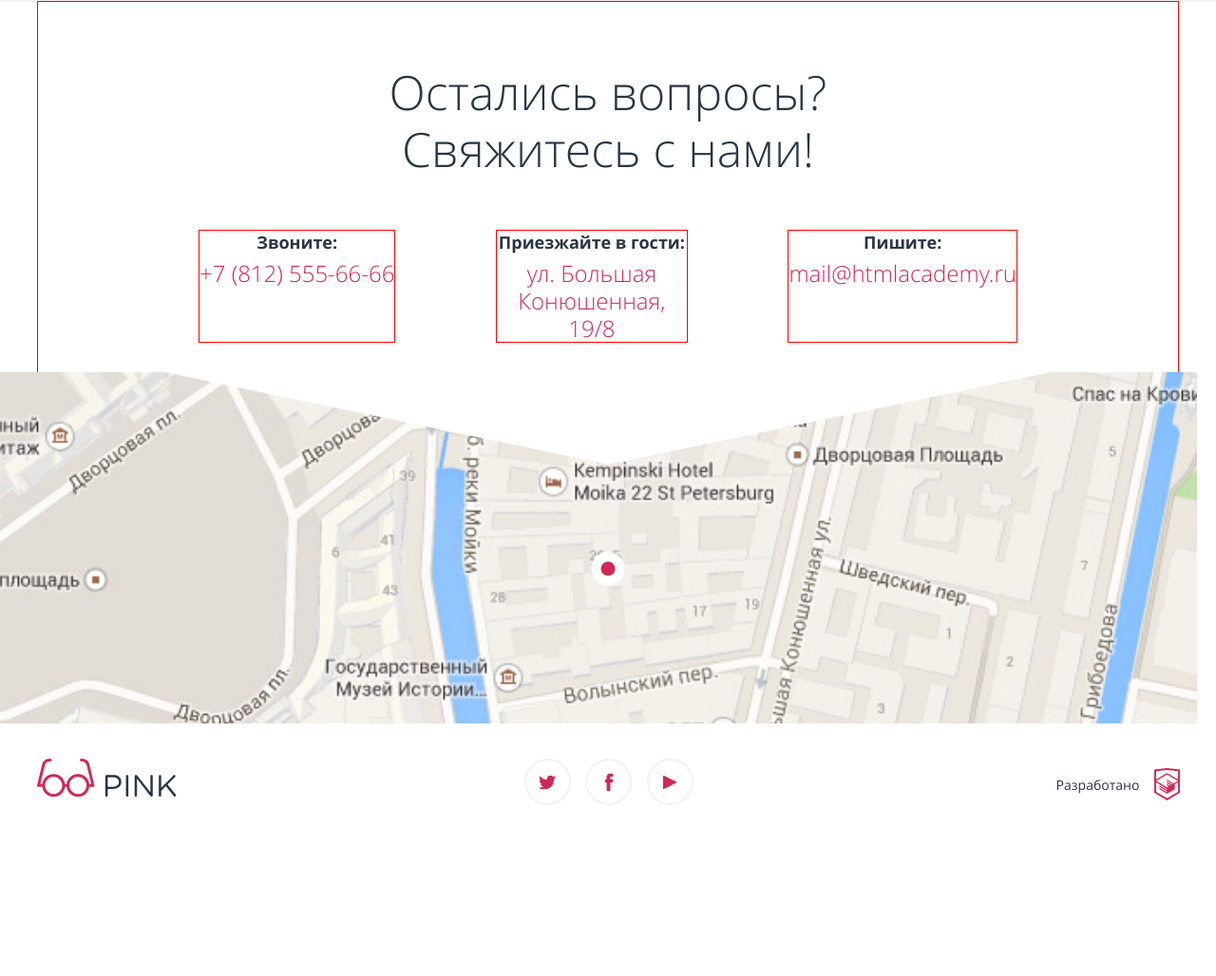
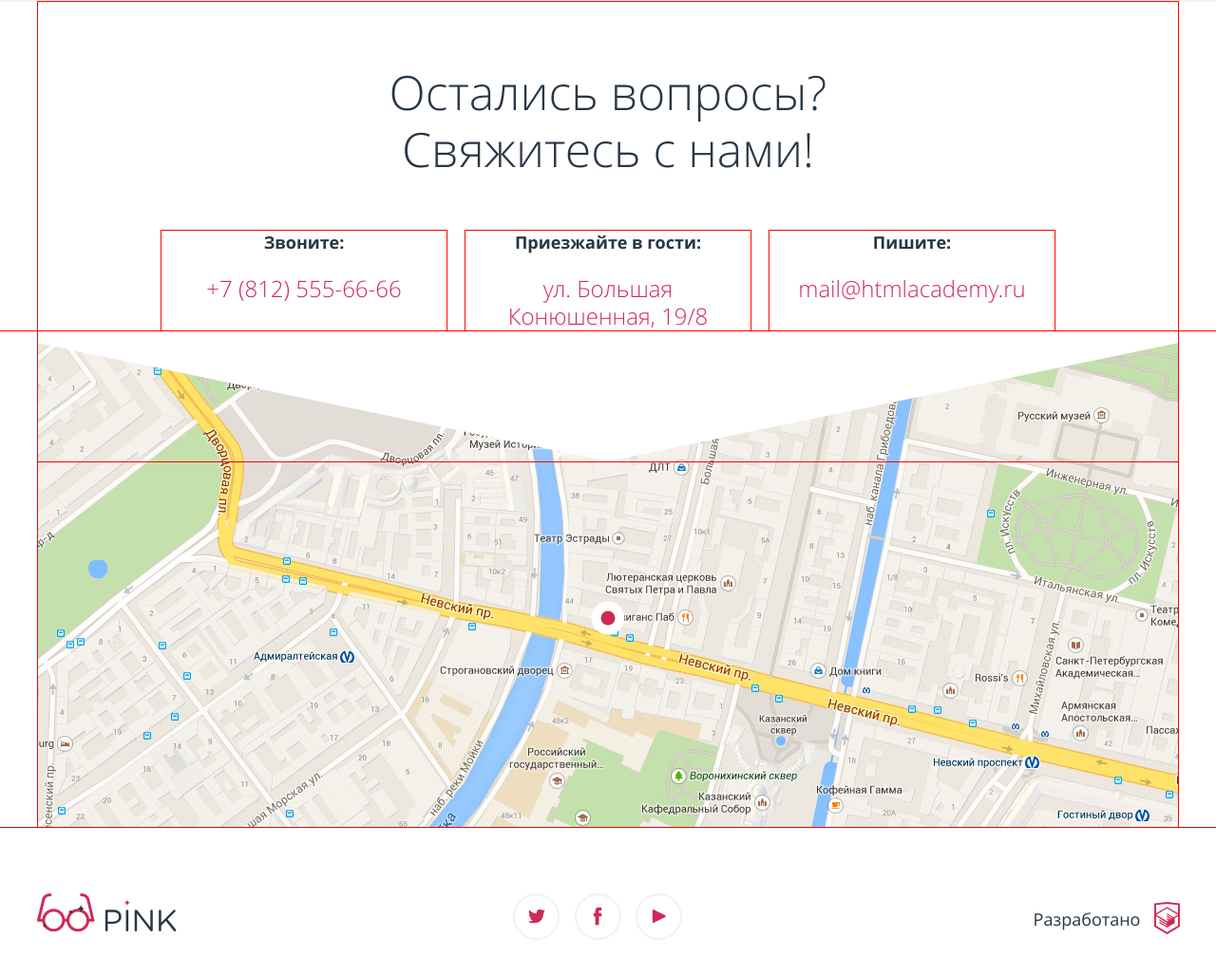
Before and after one commit to slayerjk/htmlacademy-pink, a website: page app/index.html in a window 1280 px wide. Shown: the part 3151-4179 px from the top of the page at 95% size. Before the commit the page ends 4038 px from the top, so only its background shows below. Drawn offline with nearby package versions, Linux system fonts and the light colour scheme; files that its build step writes are made by us from their sources; files whose address does not match are found by name.

Commit message:
Work on index desktop - footer last.

```diff
--- a/app/index.html
+++ b/app/index.html
@@ -386,22 +386,45 @@
     </div>
     <div class="map">
       <div class="map__wrapper wrapper-global">
-        <div class="map__decor"></div>
-        <a href="https://www.google.kz/maps/search/%D1%83%D0%BB.+%D0%91%D0%BE%D0%BB%D1%8C%D1%88%D0%B0%D1%8F+%D0%9A%D0%BE%D0%BD%D1%8E%D1%88%D0%B5%D0%BD%D0%BD%D0%B0%D1%8F,+19%2F8/@59.9375847,30.3201202,16.5z?hl=ru" class="map__link">
-          <!--
-           <picture>
-            <img class="map__img" src="img/bg-map-mobile.png" width="320" height="645" srcset="img/bg-map-mobile@2x.png 2x" alt="map">
-          </picture>
-          -->
-        </a>
+        <div class="map__wrapper-inner wrapper-inner-global">
+          <div class="map__decor"></div>
+        </div>
+        <a href="https://www.google.kz/maps/search/%D1%83%D0%BB.+%D0%91%D0%BE%D0%BB%D1%8C%D1%88%D0%B0%D1%8F+%D0%9A%D0%BE%D0%BD%D1%8E%D1%88%D0%B5%D0%BD%D0%BD%D0%B0%D1%8F,+19%2F8/@59.9375847,30.3201202,16.5z?hl=ru" class="map__link"></a>
       </div>
     </div>
   </section>
 
   <footer class="page-footer page-footer--index">
     <div class="page-footer__wrapper wrapper-global">
-      <div class="page-footer__inner-wrapper">
-        <a href="index.html" class="page-footer__logo-link">
+      <div class="page-footer__inner-wrapper wrapper-inner-global">
+        <a class="page-footer__logo-link">
+          <svg version="1.1" id="Layer_2" xmlns="http://www.w3.org/2000/svg" xmlns:xlink="http://www.w3.org/1999/xlink" x="0px" y="0px" width="146.3px" height="40.375px" viewBox="0 0 146.3 40.375" enable-background="new 0 0 146.3 40.375" xml:space="preserve">
+  <g>
+    <path class="page-footer__logo--pink-text" fill="#283645" d="M71.874,18.661c0-0.708,0.58-1.288,1.256-1.288h7.18c5.087,0,8.436,2.704,8.436,7.146v0.063 c0,4.86-4.057,7.373-8.854,7.373h-5.475v6.825c0,0.708-0.58,1.287-1.289,1.287c-0.676,0-1.256-0.58-1.256-1.287L71.874,18.661 L71.874,18.661z M79.988,29.641c3.734,0,6.182-1.996,6.182-4.959v-0.062c0-3.221-2.414-4.894-6.053-4.894h-5.699v9.917h5.57V29.641 z"/>
+    <path class="page-footer__logo--pink-text" fill="#283645" d="M93.603,18.5c0-0.708,0.579-1.288,1.255-1.288c0.709,0,1.288,0.58,1.288,1.288v20.283 c0,0.708-0.579,1.287-1.288,1.287c-0.676,0-1.255-0.579-1.255-1.287V18.5z"/>
+    <path class="page-footer__logo--pink-text" fill="#283645" d="M102.744,18.532c0-0.676,0.58-1.256,1.256-1.256h0.354c0.58,0,0.935,0.29,1.288,0.74l13.684,17.45V18.468 c0-0.676,0.547-1.256,1.256-1.256c0.676,0,1.225,0.58,1.225,1.256v20.349c0,0.677-0.48,1.19-1.158,1.19h-0.129 c-0.548,0-0.936-0.321-1.318-0.772l-13.976-17.867v17.449c0,0.677-0.547,1.257-1.257,1.257c-0.676,0-1.223-0.58-1.223-1.257V18.532 H102.744z"/>
+    <path class="page-footer__logo--pink-text" fill="#283645" d="M128.173,18.5c0-0.708,0.58-1.288,1.257-1.288c0.708,0,1.286,0.58,1.286,1.288v12.331l12.848-13.168 c0.29-0.257,0.579-0.451,0.998-0.451c0.676,0,1.225,0.612,1.225,1.256c0,0.354-0.162,0.644-0.42,0.901l-7.984,7.92l8.564,10.561 c0.225,0.291,0.354,0.547,0.354,0.936c0,0.676-0.577,1.288-1.285,1.288c-0.482,0-0.807-0.259-1.03-0.58l-8.401-10.464l-4.863,4.861 v4.895c0,0.708-0.578,1.288-1.286,1.288c-0.677,0-1.257-0.58-1.257-1.288V18.5H128.173z"/>
+  </g>
+  <path class="page-footer__logo--pink-decor-visible-4-desktop" fill="#D22856" d="M98.498,9.875c-2.002,0-3.623-1.623-3.623-3.624c0,2.001-1.623,3.624-3.625,3.624 c2.002,0,3.625,1.623,3.625,3.624C94.875,11.498,96.496,9.875,98.498,9.875z"/>
+  <path fill="#D22856" d="M60.462,28.016c-0.002-0.009-5.175-21.365-5.175-21.365C54.926,4.303,52.694,0,46.688,0 c-0.829,0-1.5,0.671-1.5,1.5s0.671,1.5,1.5,1.5c4.856,0,5.575,3.729,5.639,4.143l4.767,19.701h-2.073 c-0.742-5.927-5.802-10.531-11.927-10.531s-11.186,4.604-11.927,10.531h-1.82c-0.741-5.927-5.802-10.531-11.927-10.531 S6.235,20.917,5.493,26.844H3.42L8.187,7.143C8.25,6.729,8.97,3,13.826,3c0.829,0,1.5-0.671,1.5-1.5S14.655,0,13.826,0 C7.82,0,5.588,4.303,5.227,6.651c0,0-5.173,21.356-5.175,21.365c-0.266,1.109,0.531,1.826,1.426,1.826 c0.012,0,0.023,0.004,0.036,0.004h3.982c0.741,5.926,5.802,10.53,11.927,10.53s11.185-4.604,11.927-10.53h1.814 c0.742,5.926,5.802,10.53,11.927,10.53s11.186-4.604,11.927-10.53H59c0.012,0,0.023-0.004,0.036-0.004 C59.931,29.842,60.728,29.125,60.462,28.016z M26.315,29.844c-0.715,4.272-4.421,7.531-8.896,7.531s-8.18-3.259-8.896-7.531 c-0.082-0.488-0.135-0.988-0.135-1.5s0.053-1.011,0.135-1.5c0.715-4.271,4.421-7.531,8.896-7.531s8.18,3.26,8.896,7.531 c0.082,0.489,0.135,0.988,0.135,1.5S26.397,29.355,26.315,29.844z M51.99,29.844c-0.716,4.272-4.421,7.531-8.896,7.531 c-4.475,0-8.181-3.259-8.896-7.531c-0.082-0.488-0.135-0.988-0.135-1.5s0.053-1.011,0.135-1.5c0.716-4.271,4.421-7.531,8.896-7.531 c4.475,0,8.181,3.26,8.896,7.531c0.082,0.489,0.135,0.988,0.135,1.5S52.072,29.355,51.99,29.844z"/>
+  <g>
+    <g>
+      <path class="page-footer__logo--pink-decor-visible-4-desktop" fill="#283645" d="M50.686,16.125c-2.485,0-4.499-2.014-4.499-4.499c0,2.485-2.014,4.499-4.499,4.499 c2.485,0,4.499,2.014,4.499,4.499C46.187,18.139,48.2,16.125,50.686,16.125z"/>
+    </g>
+  </g>
+  <g>
+    <g>
+      <path class="page-footer__logo--pink-decor-visible-4-desktop" fill="#283645" d="M37.904,19.626c-1.519,0-2.749-1.23-2.749-2.749c0,1.519-1.23,2.749-2.749,2.749 c1.519,0,2.749,1.229,2.749,2.749C35.155,20.855,36.386,19.626,37.904,19.626z"/>
+    </g>
+  </g>
+  <g>
+    <g>
+      <path class="page-footer__logo--pink-decor-visible-4-desktop" fill="#283645" d="M10.734,34.072c-1.519,0-2.749-1.23-2.749-2.75c0,1.52-1.23,2.75-2.749,2.75 c1.519,0,2.749,1.229,2.749,2.748C7.985,35.303,9.215,34.072,10.734,34.072z"/>
+    </g>
+  </g>
+</svg>
+
+          <!--
           <svg version="1.1" id="page-footer__logo" xmlns="http://www.w3.org/2000/svg" xmlns:xlink="http://www.w3.org/1999/xlink" x="0px" y="0px" width="146.3px" height="40.375px" viewBox="0 0 146.3 40.375" enable-background="new 0 0 146.3 40.375" xml:space="preserve">
           <g>
             <path class="page-footer__logo--pink-text" fill="#283645" d="M71.874,18.661c0-0.708,0.58-1.288,1.256-1.288h7.18c5.087,0,8.436,2.704,8.436,7.146v0.063 c0,4.86-4.057,7.373-8.854,7.373h-5.475v6.825c0,0.708-0.58,1.287-1.289,1.287c-0.676,0-1.256-0.58-1.256-1.287L71.874,18.661 L71.874,18.661z M79.988,29.641c3.734,0,6.182-1.996,6.182-4.959v-0.062c0-3.221-2.414-4.894-6.053-4.894h-5.699v9.917h5.57V29.641 z"/>
@@ -412,6 +435,7 @@
           <path fill="#FFFFFF" d="M60.498,28.266"/>
           <path fill="#D22856" d="M60.462,28.016c-0.002-0.009-5.175-21.365-5.175-21.365C54.926,4.303,52.694,0,46.688,0 c-0.829,0-1.5,0.671-1.5,1.5s0.671,1.5,1.5,1.5c4.856,0,5.575,3.729,5.639,4.143l4.767,19.701h-2.073 c-0.742-5.927-5.802-10.531-11.927-10.531s-11.186,4.604-11.927,10.531h-1.82c-0.741-5.927-5.802-10.531-11.927-10.531 S6.235,20.917,5.493,26.844H3.42L8.187,7.143C8.25,6.729,8.97,3,13.826,3c0.829,0,1.5-0.671,1.5-1.5S14.655,0,13.826,0 C7.82,0,5.588,4.303,5.227,6.651c0,0-5.173,21.356-5.175,21.365c-0.266,1.109,0.531,1.826,1.426,1.826 c0.012,0,0.023,0.004,0.036,0.004h3.982c0.741,5.926,5.802,10.53,11.927,10.53s11.185-4.604,11.927-10.53h1.814 c0.742,5.926,5.802,10.53,11.927,10.53s11.186-4.604,11.927-10.53H59c0.012,0,0.023-0.004,0.036-0.004 C59.931,29.842,60.728,29.125,60.462,28.016z M26.315,29.844c-0.715,4.272-4.421,7.531-8.896,7.531s-8.18-3.259-8.896-7.531 c-0.082-0.488-0.135-0.988-0.135-1.5s0.053-1.011,0.135-1.5c0.715-4.271,4.421-7.531,8.896-7.531s8.18,3.26,8.896,7.531 c0.082,0.489,0.135,0.988,0.135,1.5S26.397,29.355,26.315,29.844z M51.99,29.844c-0.716,4.272-4.421,7.531-8.896,7.531 c-4.475,0-8.181-3.259-8.896-7.531c-0.082-0.488-0.135-0.988-0.135-1.5s0.053-1.011,0.135-1.5c0.716-4.271,4.421-7.531,8.896-7.531 c4.475,0,8.181,3.26,8.896,7.531c0.082,0.489,0.135,0.988,0.135,1.5S52.072,29.355,51.99,29.844z"/>
         </svg>
+        -->
         </a>
         <div class="socials">
           <a href="#" class="socials__social-btn">
--- a/app/sass/blocks/contacts.scss
+++ b/app/sass/blocks/contacts.scss
@@ -36,7 +36,6 @@
     opacity: 0.3;
   }
 }
-
 
 //Tablet(660px)
 @media #{$tablet} {
@@ -90,11 +89,9 @@
 @media #{$desktop} {
   .contacts__wrapper-inner {
     justify-content: space-between;
-    width: 860px;
     padding: {
       top: 65px;
-      left: 170px;
-      right: 170px;
+      bottom: 1px;
     }
     outline: 1px solid red;
   }
@@ -110,13 +107,10 @@
   }
 
   .contacts__section {
-    width: auto;
+    width: 300px;
     margin-bottom: 0px;
     padding: 0;
     outline: 1px solid red;
-    &--custom-size {
-      width: 200px;
-    }
     &--call {
       order: 1;
     }
@@ -129,10 +123,6 @@
   }
 
   .contacts__section-title {
-    margin-bottom: 7px;
-  }
-
-  .contacts__section-info {
-    line-height: 1.2em;
+    margin-bottom: 23px;
   }
 }
--- a/app/sass/blocks/intro.scss
+++ b/app/sass/blocks/intro.scss
@@ -259,10 +259,8 @@
   .intro__os-icons {
     margin-bottom: 32px;
   }
-}
 
-//Retina 2x 1200px(Desktop)
-@media #{$desktop} {
+  //Retina 2x 1200px(Desktop)
   @media #{$retina} {
     .intro__block-bg {
       background:
@@ -274,7 +272,7 @@
       &--not-index {
         background: url("../../img/bg-back-desktop@1x.jpg") no-repeat center 28%;
         background-size: 2560px auto;
-    }
+      }
     }
   }
 }
--- a/app/sass/blocks/map.scss
+++ b/app/sass/blocks/map.scss
@@ -21,7 +21,6 @@
   height: 100%;
   background: #fff url("../../img/bg-map-mobile.png") no-repeat center 100%;
   background-size: cover;
-
   &::before,
   &::after {
     @include pseudo;
@@ -42,7 +41,6 @@
   }
 }
 
-
 //Tablet(660px)
 @media #{$tablet} {
   .map__wrapper {
@@ -56,7 +54,7 @@
 
   .map__link {
     height: 848px;
-    background: url("../../img/bg-map-tablet@1x.jpg") no-repeat -20px -350px;
+    background: url("../../img/bg-map-tablet@1x.jpg") no-repeat center -350px;
     background-size: cover;
     &::before,
     &::after {
@@ -71,3 +69,43 @@
     }
   }
 }
+
+//Desktop (1200px)
+@media #{$desktop} {
+  .map__wrapper {
+    height: 522px;
+    outline: 1px solid red;
+  }
+
+  .map__wrapper-inner {
+    position: relative;
+  }
+
+  .map__decor {
+    top: -25px;
+    height: 162px;
+    background: url("../../img/bg-triangle-white-footer.svg") no-repeat center 100%;
+    background-size: cover;
+    outline: 1px solid red;
+  }
+
+  .map__link {
+    width: 1200px;
+    height: 976px;
+    background: url("../../img/bg-map-desktop@1x.jpg") no-repeat center -255px;
+    background-size: contain;
+    margin: 0 auto;
+    &::before,
+    &::after {
+      top: 302px;
+    }
+    outline: 1px solid red;
+  }
+
+  @media #{$retina} {
+    .map__link {
+      background: url("../../img/bg-map-desktop@2x.jpg") no-repeat center -255px;
+      background-size: 1200px auto;
+    }
+  }
+}
--- a/app/sass/blocks/page-footer.scss
+++ b/app/sass/blocks/page-footer.scss
@@ -33,6 +33,10 @@
   &:active {
     opacity: 0.3;
   }
+}
+
+.page-footer__logo--pink-decor-visible-4-desktop {
+  display: none;
 }
 
 .page-footer__made-by {
@@ -100,3 +104,27 @@
   }
 }
 */
+
+//Desktop (1200px)
+@media #{$desktop} {
+  .page-footer__inner-wrapper {
+    padding: {
+      top: 70px;
+    }
+  }
+
+ .page-footer__logo--pink-decor-visible-4-desktop {
+    display: block;
+  }
+
+  .page-footer__made-by {
+    align-items: center;
+    width: 154px;
+    height: 35px;
+  }
+
+  .page-footer__made-by-text {
+    font-size: 1.8em;
+    line-height: 1em;//18
+  }
+}
```
